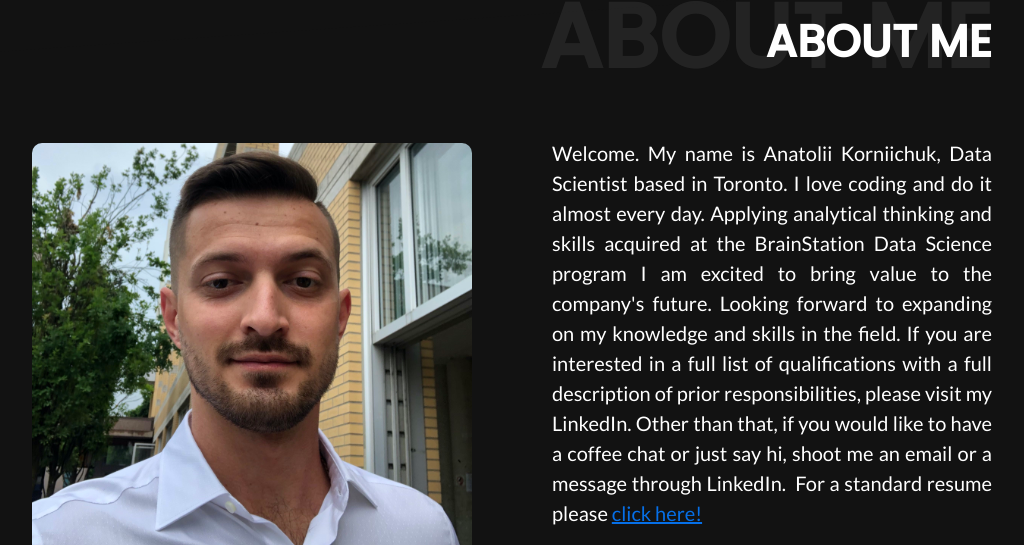
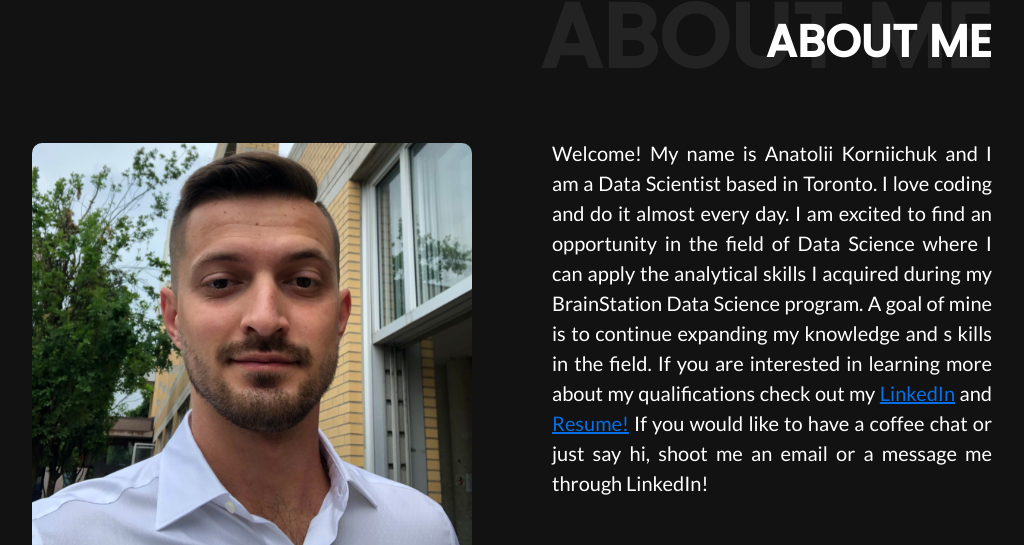
Before and after one commit to akorniichuk/akorniichuk.github.io, a plain HTML site: page index.html in a window 1280 px wide. Shown: the part 884-1429 px from the top of the page, without its empty margins (128-1152 px from the left). Drawn offline with Linux system fonts and the light colour scheme; some packages are replaced by stand-ins of ours; a script that the page names is missing.

Commit message:
text edits

```diff
--- a/index.html
+++ b/index.html
@@ -76,12 +76,13 @@
             </div>
             <div class="about__content__right">
               <p>
-                    Welcome. My name is Anatolii Korniichuk, Data Scientist based in Toronto. I love coding and do it almost every day.
-                    Applying analytical thinking and skills acquired at the BrainStation Data Science program I am excited to bring value to the company's future.
-                    Looking forward to expanding on my knowledge and skills in the field.
-                    If you are interested in a full list of qualifications with a full description of prior responsibilities, please visit my LinkedIn.
-                    Other than that, if you would like to have a coffee chat or just say hi, shoot me an email or a message through LinkedIn.
-                    For a standard resume please <a href="https://drive.google.com/file/d/1vylUnLn91J9mWodk2jExsNJwBNm1tIsq/view?usp=sharing" target="_blank">click here!</a>
+                    Welcome! My name is Anatolii Korniichuk and I am a Data Scientist based in Toronto. I love coding and do it almost every day.
+                    I am excited to find an opportunity in the field of Data Science where I can apply the analytical skills
+                    I acquired during my BrainStation Data Science program. A goal of mine is to continue expanding my knowledge and s
+                    kills in the field. If you are interested in learning more about my qualifications check out my
+                    <a href="https://www.linkedin.com/in/anatolii-korniichuk/" target="_blank">LinkedIn</a> and
+                    <a href="https://drive.google.com/file/d/1vylUnLn91J9mWodk2jExsNJwBNm1tIsq/view?usp=sharing" target="_blank">Resume!</a>
+                    If you would like to have a coffee chat or just say hi, shoot me an email or a message me through LinkedIn!
 
               </p>
               <h3 class="skills__title">Toolkit</h3>
```
